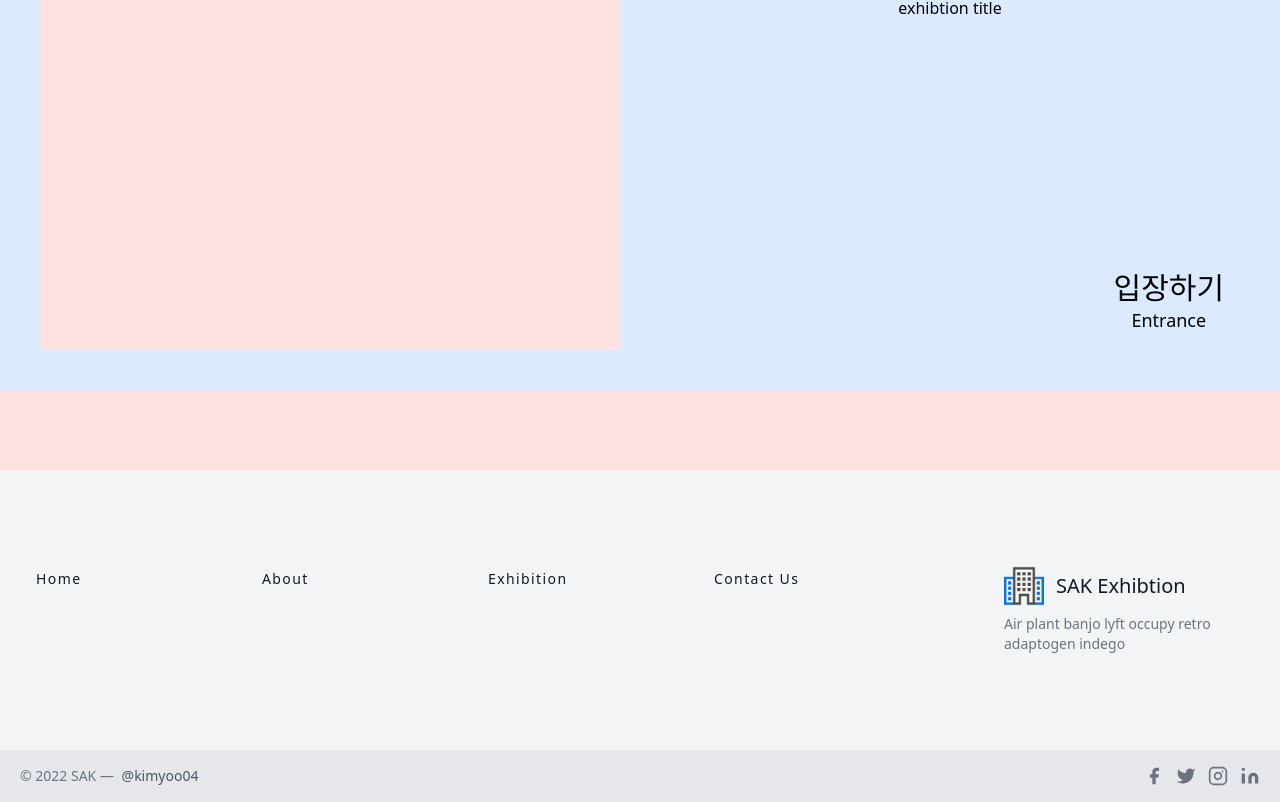
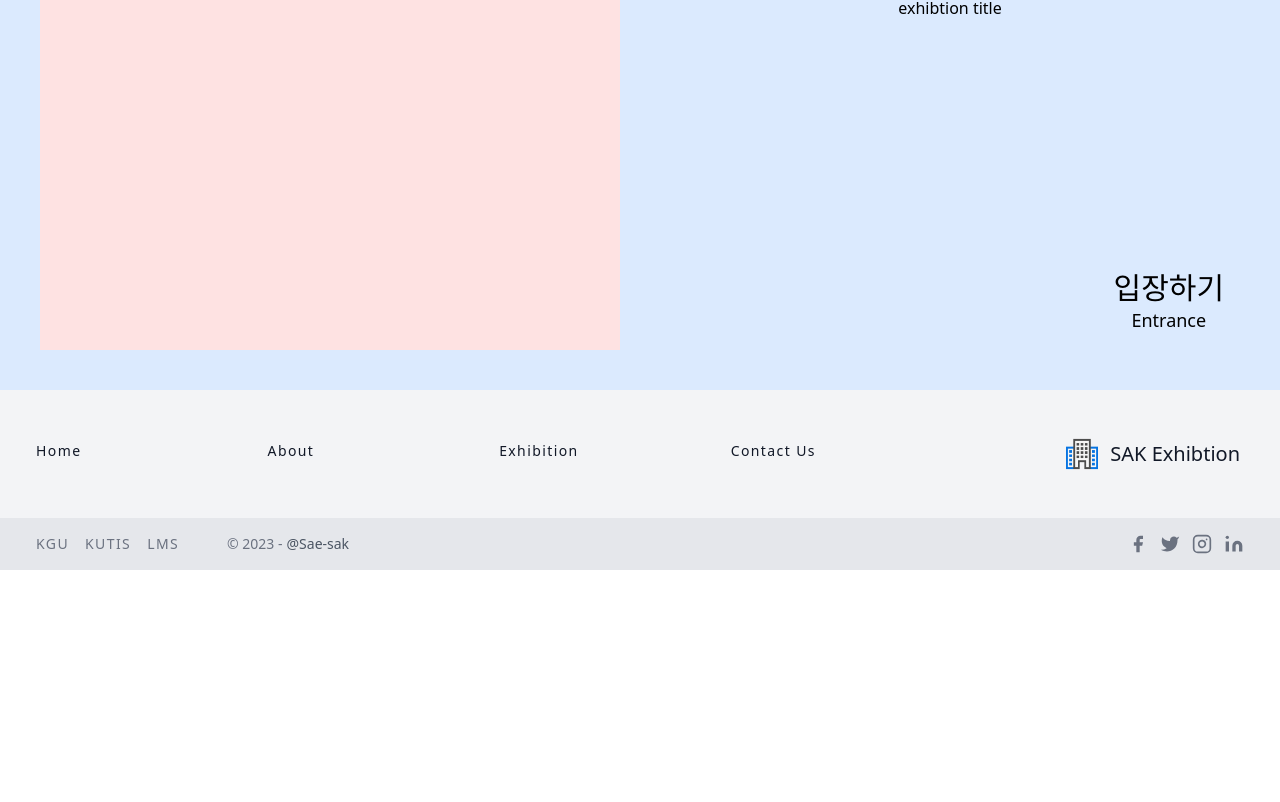
Before and after one commit to Sae-sak/SAK-Exhibition, a Next.js app: page / in a window 1280 px wide. Shown: the part 410-1212 px from the top of the page. After the commit the page ends 980 px from the top, so only its background shows below. Built offline with nearby package versions, Linux system fonts and the light colour scheme.

Commit message:
Update Footer UI

```diff
--- a/src/components/Layouts/Footer/Footer.tsx
+++ /dev/null
@@ -1,131 +0,0 @@
-import Image from "next/image";
-import Link from "next/link";
-import logo from "public/favicon/favicon.png";
-import Links from "./Links";
-
-export default function Footer() {
-  return (
-    <footer className="text-gray-600 body-font">
-      <div className="container flex flex-col flex-wrap px-5 py-24 mx-auto md:items-center lg:items-start md:flex-row md:flex-nowrap">
-        <div className="flex-shrink-0 w-64 mx-auto mt-10 text-center md:mx-0 md:text-left md:mt-0">
-          <Link
-            href={"/"}
-            className="flex items-center justify-center font-medium text-gray-900 title-font md:justify-start"
-          >
-            <Image src={logo} alt="Home" width={40} height={40} />
-            <span className="ml-3 text-xl">SAK Exhibtion</span>
-          </Link>
-          <p className="mt-2 text-sm text-gray-500">
-            Air plant banjo lyft occupy retro adaptogen indego
-          </p>
-        </div>
-        <div className="flex flex-wrap flex-grow order-first -mb-10 text-center md:pr-20 md:text-left">
-          <div className="w-full px-4 lg:w-1/4 md:w-1/2">
-            <Link
-              href={"/"}
-              className="mb-3 text-sm font-medium tracking-widest text-gray-900 title-font"
-            >
-              Home
-            </Link>
-            <nav className="mb-10 list-none">
-              {/* <li>
-                <a className="text-gray-600 hover:text-gray-800">First Link</a>
-              </li>
-              <li>
-                <a className="text-gray-600 hover:text-gray-800">Second Link</a>
-              </li>
-              <li>
-                <a className="text-gray-600 hover:text-gray-800">Third Link</a>
-              </li>
-              <li>
-                <a className="text-gray-600 hover:text-gray-800">Fourth Link</a>
-              </li> */}
-            </nav>
-          </div>
-          <div className="w-full px-4 lg:w-1/4 md:w-1/2">
-            <Link
-              href={"/about"}
-              className="mb-3 text-sm font-medium tracking-widest text-gray-900 title-font"
-            >
-              About
-            </Link>
-            <nav className="mb-10 list-none">
-              {/* <li>
-                <a className="text-gray-600 hover:text-gray-800">First Link</a>
-              </li>
-              <li>
-                <a className="text-gray-600 hover:text-gray-800">Second Link</a>
-              </li>
-              <li>
-                <a className="text-gray-600 hover:text-gray-800">Third Link</a>
-              </li>
-              <li>
-                <a className="text-gray-600 hover:text-gray-800">Fourth Link</a>
-              </li> */}
-            </nav>
-          </div>
-          <div className="w-full px-4 lg:w-1/4 md:w-1/2">
-            <Link
-              href={"/exhibition"}
-              className="mb-3 text-sm font-medium tracking-widest text-gray-900 title-font"
-            >
-              Exhibition
-            </Link>
-            <nav className="mb-10 list-none">
-              {/* <li>
-                <a className="text-gray-600 hover:text-gray-800">First Link</a>
-              </li>
-              <li>
-                <a className="text-gray-600 hover:text-gray-800">Second Link</a>
-              </li>
-              <li>
-                <a className="text-gray-600 hover:text-gray-800">Third Link</a>
-              </li>
-              <li>
-                <a className="text-gray-600 hover:text-gray-800">Fourth Link</a>
-              </li> */}
-            </nav>
-          </div>
-          <div className="w-full px-4 lg:w-1/4 md:w-1/2">
-            <Link
-              href={"/contactus"}
-              className="mb-3 text-sm font-medium tracking-widest text-gray-900 title-font"
-            >
-              Contact Us
-            </Link>
-            <nav className="mb-10 list-none">
-              {/* <li>
-                <a className="text-gray-600 hover:text-gray-800">First Link</a>
-              </li>
-              <li>
-                <a className="text-gray-600 hover:text-gray-800">Second Link</a>
-              </li>
-              <li>
-                <a className="text-gray-600 hover:text-gray-800">Third Link</a>
-              </li>
-              <li>
-                <a className="text-gray-600 hover:text-gray-800">Fourth Link</a>
-              </li> */}
-            </nav>
-          </div>
-        </div>
-      </div>
-      <div className="bg-gray-200">
-        <div className="container flex flex-col flex-wrap px-5 py-4 mx-auto sm:flex-row">
-          <p className="text-sm text-center text-gray-500 sm:text-left">
-            © 2022 SAK —{" "}
-            <a
-              href="https://github.com/kimyoo04/SAK-Exhibition"
-              className="ml-1 text-gray-600"
-              target="_blank"
-              rel="noopener noreferrer"
-            >
-              @kimyoo04
-            </a>
-          </p>
-          <Links />
-        </div>
-      </div>
-    </footer>
-  );
-}
--- /dev/null
+++ b/src/components/Layouts/Footer/FooterItem/Copywrite.tsx
@@ -0,0 +1,15 @@
+export default function Copywrite() {
+  return (
+    <div className="text-sm text-center text-gray-500 sm:ml-6 sm:text-left">
+      © 2023 -
+      <a
+        href="https://github.com/Sae-sak/SAK-Exhibition"
+        className="ml-1 text-gray-600"
+        target="_blank"
+        rel="noopener noreferrer"
+      >
+        @Sae-sak
+      </a>
+    </div>
+  );
+}
--- /dev/null
+++ b/src/components/Layouts/Footer/FooterItem/Links.tsx
@@ -0,0 +1,21 @@
+export default function Links() {
+  return (
+    <p className="gap-4 px-4 text-sm font-medium tracking-widest text-gray-500 row-center sm:text-left">
+      <a
+        href={"http://www.kyonggi.ac.kr/KyonggiUp.kgu"}
+        className="text-gray-500"
+      >
+        KGU
+      </a>
+      <a
+        href={"https://kutis.kyonggi.ac.kr/webkutis/view/indexWeb.jsp"}
+        className="text-gray-500"
+      >
+        KUTIS
+      </a>
+      <a href={"https://lms.kyonggi.ac.kr/"} className="text-gray-500">
+        LMS
+      </a>
+    </p>
+  );
+}
--- /dev/null
+++ b/src/components/Layouts/Footer/FooterItem/Logo.tsx
@@ -0,0 +1,11 @@
+import Image from "next/image";
+import logo from "public/favicon/favicon.png";
+
+export default function Logo() {
+  return (
+    <div className="font-medium text-gray-900 row-center title-font md:justify-start">
+      <Image src={logo} alt="Home" width={32} height={32} />
+      <span className="ml-3 text-xl">SAK Exhibtion</span>
+    </div>
+  );
+}
--- /dev/null
+++ b/src/components/Layouts/Footer/FooterItem/NavLink.tsx
@@ -0,0 +1,14 @@
+import Link from "next/link";
+
+export default function NavLink({linkpath, name}) {
+  return (
+    <div className="w-full px-4 lg:w-1/4 md:w-1/2">
+      <Link
+        href={`/${linkpath}`}
+        className="mb-3 text-sm font-medium tracking-widest text-gray-900 title-font"
+      >
+        {name}
+      </Link>
+    </div>
+  );
+}
--- a/src/components/Layouts/Footer/Links.tsx
+++ b/src/components/Layouts/Footer/FooterItem/SNS.tsx
@@ -1,6 +1,6 @@
-export default function Links() {
+export default function SNS() {
   return (
-    <span className="inline-flex justify-center mt-2 sm:ml-auto sm:mt-0 sm:justify-start">
+    <span className="inline-flex justify-center px-4 sm:ml-auto sm:mt-0 sm:justify-start">
       <a className="text-gray-500">
         <svg
           fill="currentColor"
--- /dev/null
+++ b/src/components/Layouts/Footer/index.tsx
@@ -0,0 +1,30 @@
+import SNS from "./FooterItem/SNS";
+import NavLink from "./FooterItem/NavLink";
+import Links from "./FooterItem/Links";
+import Copywrite from "./FooterItem/Copywrite";
+import Logo from "./FooterItem/Logo";
+
+export default function Footer() {
+  return (
+    <footer className="text-gray-600 body-font">
+      <div className="container flex-wrap justify-between px-5 py-12 mx-auto row-center md:items-center lg:items-start md:flex-row md:flex-nowrap">
+        <div className="flex flex-wrap flex-grow order-first text-center md:pr-20 md:text-left">
+          <NavLink linkpath={""} name={"Home"} />
+          <NavLink linkpath={"about"} name={"About"} />
+          <NavLink linkpath={"exhibition"} name={"Exhibition"} />
+          <NavLink linkpath={"contactus"} name={"Contact Us"} />
+        </div>
+        <div className="flex-shrink-0 gap-6 pl-10 pr-5 mx-auto mt-5 text-center col-center md:mx-0 md:text-left md:mt-0">
+          <Logo />
+        </div>
+      </div>
+      <div className="bg-gray-200">
+        <div className="container flex-wrap gap-2 px-5 py-4 mx-auto col-center sm:flex-row">
+          <Links />
+          <Copywrite />
+          <SNS />
+        </div>
+      </div>
+    </footer>
+  );
+}
--- a/src/components/Layouts/HomeLayout.tsx
+++ b/src/components/Layouts/HomeLayout.tsx
@@ -1,5 +1,5 @@
-import Header from "@components/Layouts/Header/Header";
-import Footer from "@components/Layouts/Footer/Footer";
+import Header from "@components/Layouts/Header";
+import Footer from "@components/Layouts/Footer";
 import Cover from "./Cover/Cover";
 
 export default function HomeLayout({children}) {
--- a/src/components/Layouts/MainLayout.tsx
+++ b/src/components/Layouts/MainLayout.tsx
@@ -1,5 +1,5 @@
-import Header from "@components/Layouts/Header/Header";
-import Footer from "@components/Layouts/Footer/Footer";
+import Header from "@components/Layouts/Header";
+import Footer from "@components/Layouts/Footer";
 
 export default function MainLayout({children}) {
   return (
```
Also changed, not shown: 1 other file (tests, documents, lock files or other folders).
